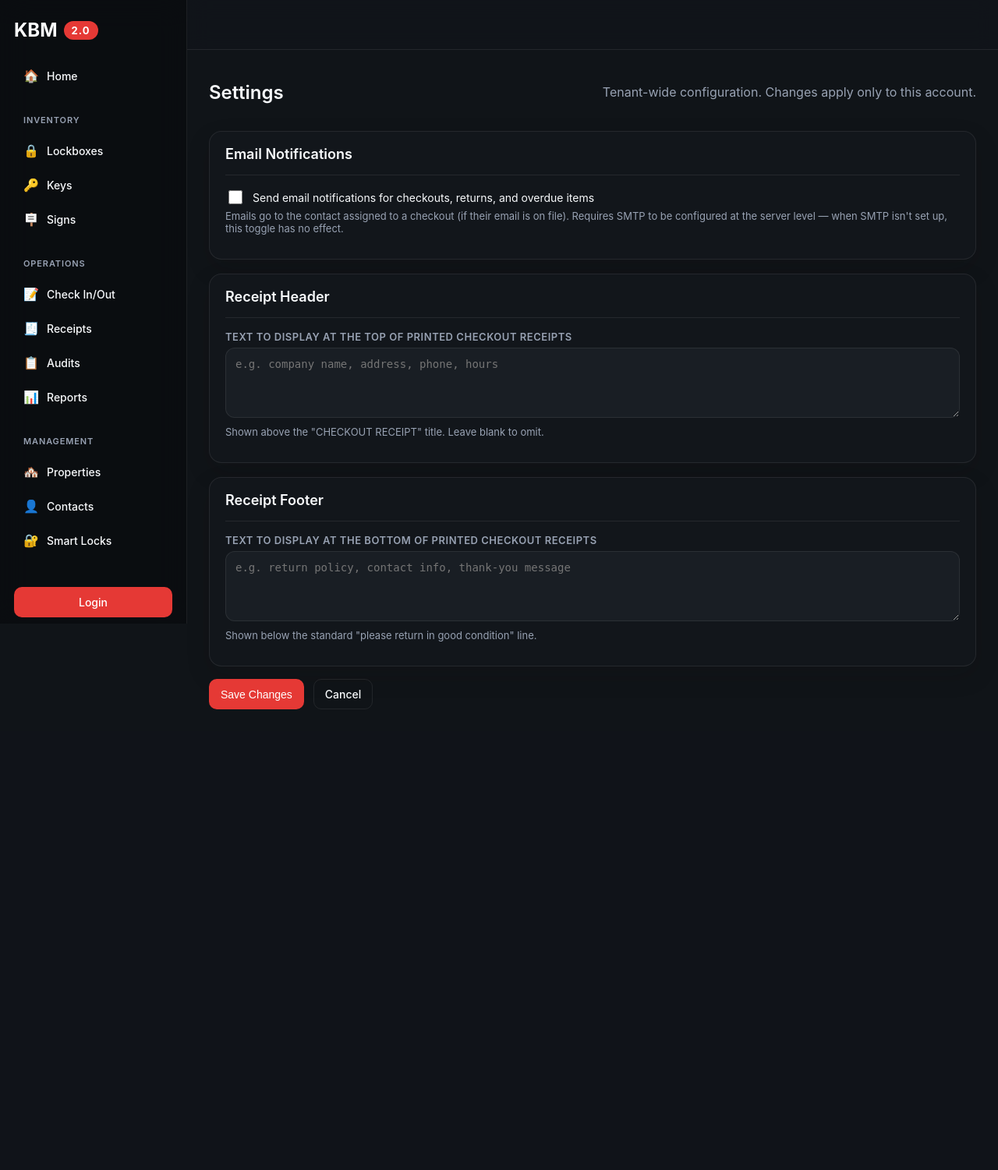
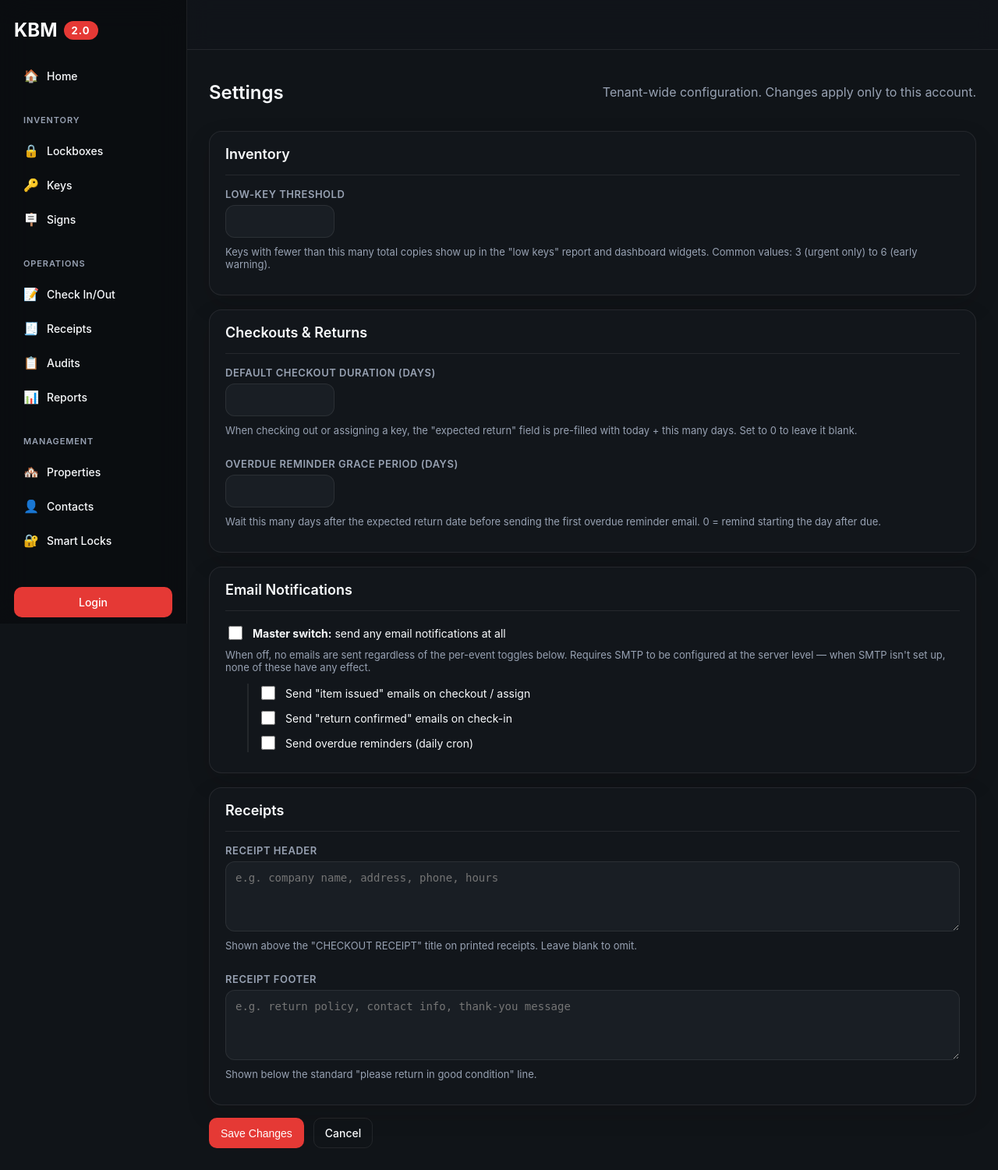
Before and after one commit to DevinRyan-Vesta/KBM2.0, a Python web app: template templates/settings.html in a window 1280 px wide. Shown: the whole page at 78% size. Before the commit the page ends 910 px from the top, so only its background shows below. Run offline with Jinja, Linux system fonts and the light colour scheme; the template is opened without the code that fills it, so the values that code supplies are empty.

Commit message:
Expand tenant settings: low-keys threshold, checkout duration, per-event email toggles, overdue grace
Six new tenant-configurable knobs that used to be hardcoded across the
codebase:

  low_keys_threshold (int, default 4)
    The "low keys" report and dashboard widget now flag keys with fewer
    than this many copies. Was hardcoded to 4 in exports, 6 in main.home
    + main.reports + audits — all unified to read from settings.

  default_checkout_days (int, default 7)
    Key checkout and assign modals pre-fill the "Expected Return Date"
    field with today + this many days. Set to 0 to leave it blank.

  notify_on_checkout / notify_on_checkin / notify_on_overdue (bool, all default True)
    Per-event email toggles that gate the existing email_notifications_enabled
    master switch. Both must be true to send; either off skips silently.

  overdue_grace_days (int, default 0)
    The daily overdue cron now waits this many days past the expected
    return before sending the first reminder. Default 0 = remind starting
    the day after due.

Settings page reorganized into sections (Inventory / Checkouts & Returns /
Email / Receipts) with help text for every field. Numeric inputs are
clamped server-side to sane ranges so a typo can't break later queries.

Migrations are idempotent (new columns added via add_column_if_missing)
so existing tenants pick them up at next startup. Defaults match the
behavior callers had before this PR, so no observable change for any
tenant that hasn't visited /settings yet.

Co-Authored-By: Claude Opus 4.7 (1M context) <noreply@anthropic.com>

```diff
--- a/exports/views.py
+++ b/exports/views.py
@@ -430,9 +430,11 @@ def export_low_keys():
     """Export low key inventory report"""
     format_type = request.args.get("format", "csv").lower()
 
+    from utilities.database import get_tenant_settings
+    threshold = get_tenant_settings().low_keys_threshold
     keys = tenant_query(Item).filter(
         Item.type == "Key",
-        Item.total_copies < 4
+        Item.total_copies < threshold
     ).order_by(Item.total_copies.asc(), Item.label.asc()).all()
 
     data = []
--- a/templates/settings.html
+++ b/templates/settings.html
@@ -8,6 +8,7 @@
     display: flex;
     align-items: center;
     gap: 10px;
+    margin-bottom: 8px;
   }
   .checkbox-row input[type="checkbox"] {
     width: 18px;
@@ -27,6 +28,15 @@
     color: var(--color-muted);
     margin-top: 4px;
   }
+  .number-field input[type="number"] {
+    max-width: 140px;
+  }
+  .sub-checkboxes {
+    margin-top: 10px;
+    margin-left: 28px;
+    padding-left: 12px;
+    border-left: 2px solid var(--color-border);
+  }
 </style>
 {% endblock %}
 
@@ -39,36 +49,111 @@
 <form method="post" action="{{ url_for('settings.save_settings') }}">
   <input type="hidden" name="csrf_token" value="{{ csrf_token() }}"/>
 
+  <!-- ============================================================ -->
+  <!-- Inventory                                                    -->
+  <!-- ============================================================ -->
+  <div class="card settings-section">
+    <h2>Inventory</h2>
+    <div class="divider"></div>
+
+    <div class="form-field number-field">
+      <label for="low_keys_threshold">Low-key threshold</label>
+      <input type="number" id="low_keys_threshold" name="low_keys_threshold"
+             min="0" max="999" step="1"
+             value="{{ settings.low_keys_threshold }}">
+      <p class="field-help">
+        Keys with fewer than this many total copies show up in the "low keys"
+        report and dashboard widgets. Common values: 3 (urgent only) to 6
+        (early warning).
+      </p>
+    </div>
+  </div>
+
+  <!-- ============================================================ -->
+  <!-- Checkouts & returns                                          -->
+  <!-- ============================================================ -->
+  <div class="card settings-section">
+    <h2>Checkouts &amp; Returns</h2>
+    <div class="divider"></div>
+
+    <div class="form-field number-field">
+      <label for="default_checkout_days">Default checkout duration (days)</label>
+      <input type="number" id="default_checkout_days" name="default_checkout_days"
+             min="0" max="365" step="1"
+             value="{{ settings.default_checkout_days }}">
+      <p class="field-help">
+        When checking out or assigning a key, the "expected return" field is
+        pre-filled with today + this many days. Set to 0 to leave it blank.
+      </p>
+    </div>
+
+    <div class="form-field number-field" style="margin-top: 14px;">
+      <label for="overdue_grace_days">Overdue reminder grace period (days)</label>
+      <input type="number" id="overdue_grace_days" name="overdue_grace_days"
+             min="0" max="365" step="1"
+             value="{{ settings.overdue_grace_days }}">
+      <p class="field-help">
+        Wait this many days after the expected return date before sending the
+        first overdue reminder email. 0 = remind starting the day after due.
+      </p>
+    </div>
+  </div>
+
+  <!-- ============================================================ -->
+  <!-- Email notifications                                          -->
+  <!-- ============================================================ -->
   <div class="card settings-section">
     <h2>Email Notifications</h2>
     <div class="divider"></div>
+
     <div class="checkbox-row">
       <input type="checkbox" id="email_notifications_enabled" name="email_notifications_enabled"
              {% if settings.email_notifications_enabled %}checked{% endif %}>
-      <label for="email_notifications_enabled">Send email notifications for checkouts, returns, and overdue items</label>
+      <label for="email_notifications_enabled">
+        <strong>Master switch:</strong> send any email notifications at all
+      </label>
     </div>
     <p class="field-help">
-      Emails go to the contact assigned to a checkout (if their email is on file). Requires SMTP to be
-      configured at the server level — when SMTP isn't set up, this toggle has no effect.
+      When off, no emails are sent regardless of the per-event toggles below.
+      Requires SMTP to be configured at the server level — when SMTP isn't set
+      up, none of these have any effect.
     </p>
-  </div>
 
-  <div class="card settings-section">
-    <h2>Receipt Header</h2>
-    <div class="divider"></div>
-    <div class="form-field">
-      <label for="receipt_header">Text to display at the top of printed checkout receipts</label>
-      <textarea id="receipt_header" name="receipt_header" rows="4"
-                placeholder="e.g. company name, address, phone, hours">{{ settings.receipt_header or '' }}</textarea>
-      <p class="field-help">Shown above the "CHECKOUT RECEIPT" title. Leave blank to omit.</p>
+    <div class="sub-checkboxes">
+      <div class="checkbox-row">
+        <input type="checkbox" id="notify_on_checkout" name="notify_on_checkout"
+               {% if settings.notify_on_checkout %}checked{% endif %}>
+        <label for="notify_on_checkout">Send "item issued" emails on checkout / assign</label>
+      </div>
+      <div class="checkbox-row">
+        <input type="checkbox" id="notify_on_checkin" name="notify_on_checkin"
+               {% if settings.notify_on_checkin %}checked{% endif %}>
+        <label for="notify_on_checkin">Send "return confirmed" emails on check-in</label>
+      </div>
+      <div class="checkbox-row">
+        <input type="checkbox" id="notify_on_overdue" name="notify_on_overdue"
+               {% if settings.notify_on_overdue %}checked{% endif %}>
+        <label for="notify_on_overdue">Send overdue reminders (daily cron)</label>
+      </div>
     </div>
   </div>
 
+  <!-- ============================================================ -->
+  <!-- Receipts                                                     -->
+  <!-- ============================================================ -->
   <div class="card settings-section">
-    <h2>Receipt Footer</h2>
+    <h2>Receipts</h2>
     <div class="divider"></div>
+
     <div class="form-field">
-      <label for="receipt_footer">Text to display at the bottom of printed checkout receipts</label>
+      <label for="receipt_header">Receipt Header</label>
+      <textarea id="receipt_header" name="receipt_header" rows="4"
+                placeholder="e.g. company name, address, phone, hours">{{ settings.receipt_header or '' }}</textarea>
+      <p class="field-help">Shown above the "CHECKOUT RECEIPT" title on printed receipts. Leave blank to omit.</p>
+    </div>
+
+    <div class="form-field" style="margin-top: 14px;">
+      <label for="receipt_footer">Receipt Footer</label>
       <textarea id="receipt_footer" name="receipt_footer" rows="4"
                 placeholder="e.g. return policy, contact info, thank-you message">{{ settings.receipt_footer or '' }}</textarea>
       <p class="field-help">Shown below the standard "please return in good condition" line.</p>
```
Also changed, not shown: audits/views.py (+5 -2 lines), main/views.py (+8 -4 lines), settings/views.py (+25 -1 lines), templates/keys.html (+20 -2 lines), utilities/database.py (+25 -2 lines), utilities/email.py (+19 -7 lines), utilities/send_overdue_reminders.py (+9 -2 lines), utilities/tenant_schema.py (+9 -0 lines).
